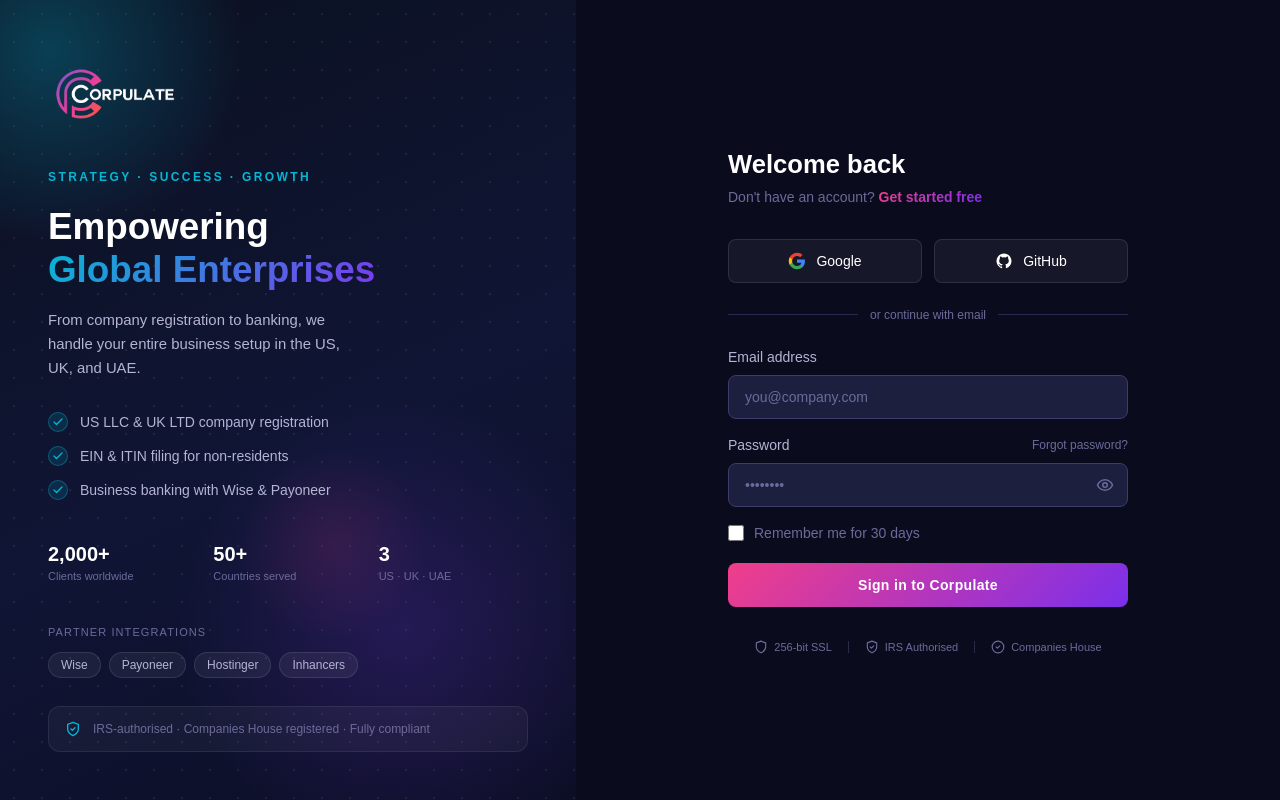
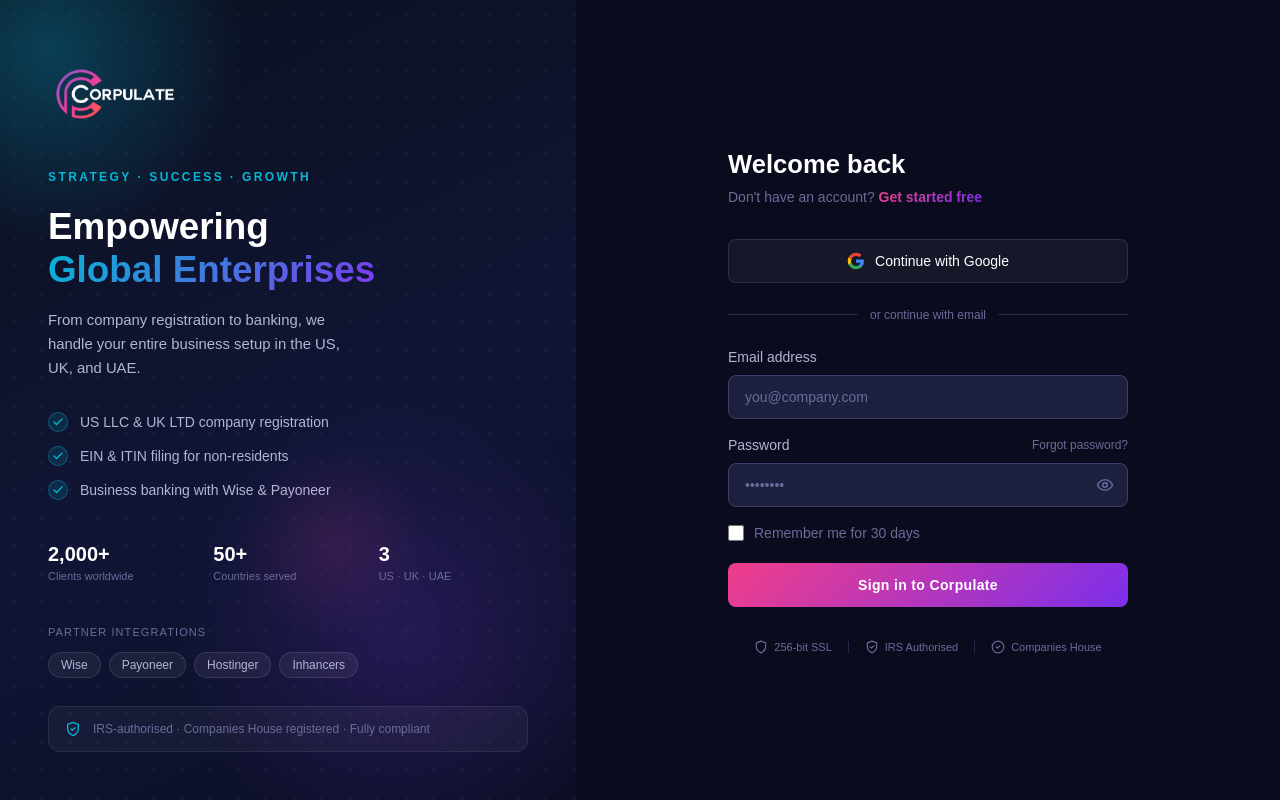
Before and after one commit to Hannankhan00/corpulate, a Next.js app: page / in a window 1280 px wide. Built offline with nearby package versions, Linux system fonts and the light colour scheme; no server answers.

Commit message:
remove continue with github

```diff
--- a/app/page.tsx
+++ b/app/page.tsx
@@ -28,11 +28,6 @@
   </svg>
 );
 
-const GitHubIcon = () => (
-  <svg viewBox="0 0 24 24" fill="currentColor" className="w-4.5 h-4.5">
-    <path d="M12 2C6.477 2 2 6.484 2 12.017c0 4.425 2.865 8.18 6.839 9.504.5.092.682-.217.682-.483 0-.237-.008-.868-.013-1.703-2.782.605-3.369-1.343-3.369-1.343-.454-1.158-1.11-1.466-1.11-1.466-.908-.62.069-.608.069-.608 1.003.07 1.531 1.032 1.531 1.032.892 1.53 2.341 1.088 2.91.832.092-.647.35-1.088.636-1.338-2.22-.253-4.555-1.113-4.555-4.951 0-1.093.39-1.988 1.029-2.688-.103-.253-.446-1.272.098-2.65 0 0 .84-.27 2.75 1.026A9.564 9.564 0 0 1 12 6.844a9.59 9.59 0 0 1 2.504.337c1.909-1.296 2.747-1.027 2.747-1.027.546 1.379.202 2.398.1 2.651.64.7 1.028 1.595 1.028 2.688 0 3.848-2.339 4.695-4.566 4.943.359.309.678.92.678 1.855 0 1.338-.012 2.419-.012 2.747 0 .268.18.58.688.482A10.019 10.019 0 0 0 22 12.017C22 6.484 17.522 2 12 2z" />
-  </svg>
-);
 
 const services = [
   "US LLC & UK LTD company registration",
@@ -166,21 +161,15 @@
           </p>
 
           {/* Social auth */}
-          <div className="grid grid-cols-2 gap-3 mb-6">
-            {[
-              { icon: <GoogleIcon />, label: "Google" },
-              { icon: <GitHubIcon />, label: "GitHub" },
-            ].map(({ icon, label }) => (
-              <button
-                key={label}
-                type="button"
-                className="flex items-center justify-center gap-2.5 h-11 rounded-lg text-sm font-medium text-fg cursor-pointer transition-colors duration-200 hover:bg-white/[0.07] active:scale-[0.98]"
-                style={{ background: "rgba(255,255,255,0.05)", border: "1px solid rgba(255,255,255,0.10)" }}
-              >
-                {icon}
-                {label}
-              </button>
-            ))}
+          <div className="mb-6">
+            <button
+              type="button"
+              className="w-full flex items-center justify-center gap-2.5 h-11 rounded-lg text-sm font-medium text-fg cursor-pointer transition-colors duration-200 hover:bg-white/[0.07] active:scale-[0.98]"
+              style={{ background: "rgba(255,255,255,0.05)", border: "1px solid rgba(255,255,255,0.10)" }}
+            >
+              <GoogleIcon />
+              Continue with Google
+            </button>
           </div>
 
           {/* OR divider */}
```
